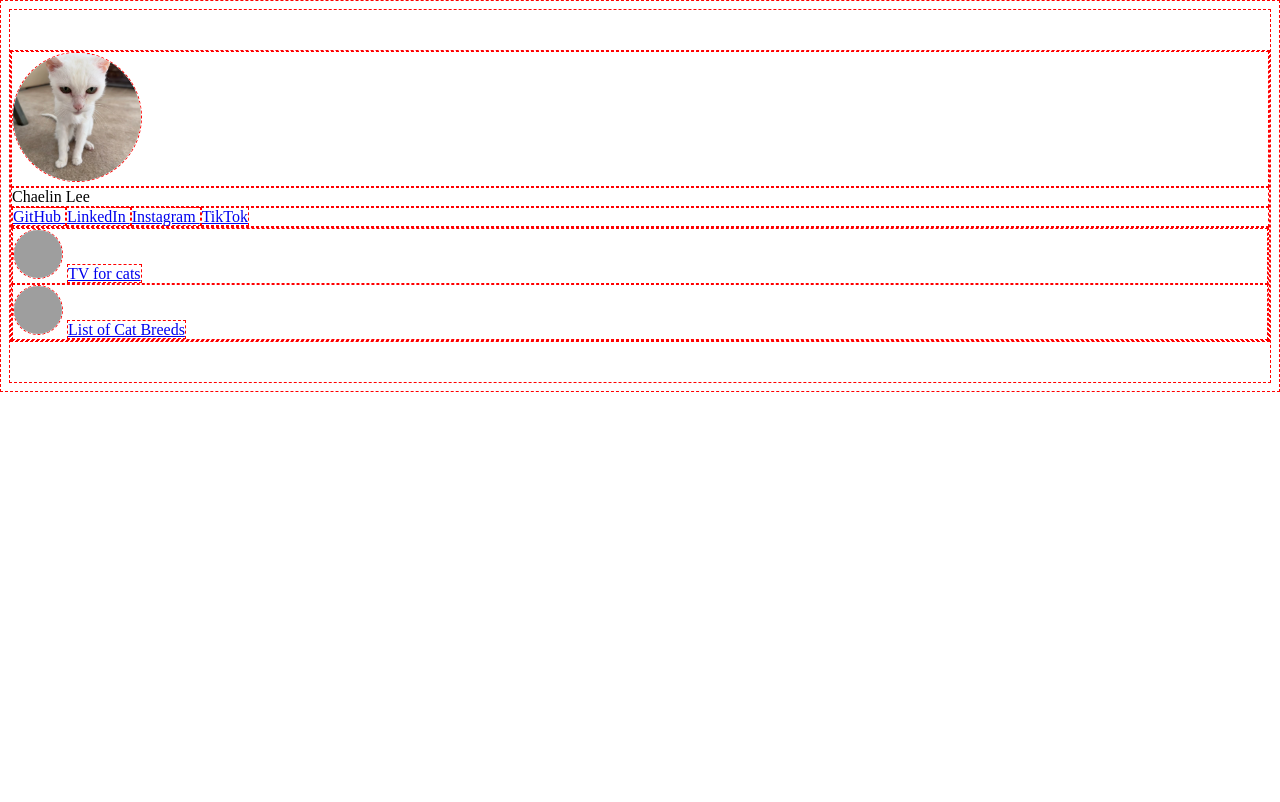
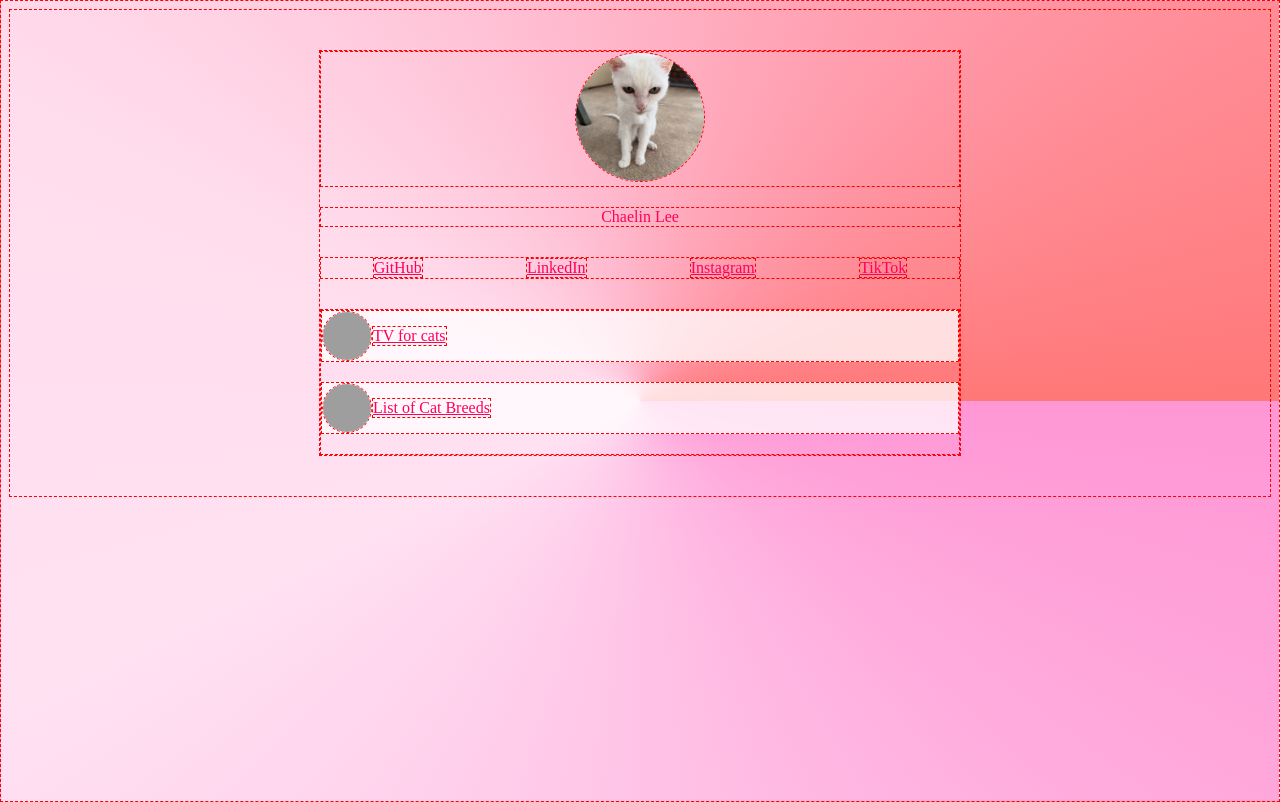
Before and after one commit to cl2522/link-in-bio, a plain HTML site: page index.html in a window 1280 px wide. Drawn offline with Linux system fonts and the light colour scheme; grey boxes are pictures that could not be loaded.

Commit message:
layout changes

```diff
--- a/index.html
+++ b/index.html
@@ -1,12 +1,28 @@
 <!DOCTYPE html>
 <html>
   <head>
+    <meta name="viewport" content="width=device-width, initial-scale=1.0">
     <meta charset="UTF-8">
     <style>
       * {border: 1px red dashed;}
+      html {
+        min-height: 100%;
+      }
       body{
+        min-height: 100%;
         padding-top: 40px;
         padding-bottom: 40px;
+        background: conic-gradient(from 90deg at 50% 50%, #ff97d5, #ffb1df, #ffc9e9, #ffe1f2, #ffdded, #ffbbd0, #ff99a9, #ff7878); /* made at https://learnui.design/tools/gradient-generator.html */
+        color: rgba(255, 0, 90, 1);
+      }
+      a {
+        color: rgba(255, 0, 90, 1);
+      }
+      .item {
+        background-color: rgba(255, 255, 255, 0.75);
+        margin-bottom: 20px;
+        display: flex;
+        align-items: center;
       }
       .avatar-image {
         width: 128px;
@@ -19,6 +35,23 @@
         height: 48px;
         border-radius: 48px;
         object-fit: cover;
+      }
+      .main-container {
+        max-width: 640px;
+        margin: auto;
+      }
+      .image-row {
+        margin-bottom: 20px;
+        text-align: center;
+      }
+      .name-row {
+        margin-bottom: 30px;
+        text-align: center;
+      }
+      .social-icons-row {
+        margin-bottom: 30px;
+        display: flex;
+        justify-content: space-around;
       }
     </style>
   </head>
```
